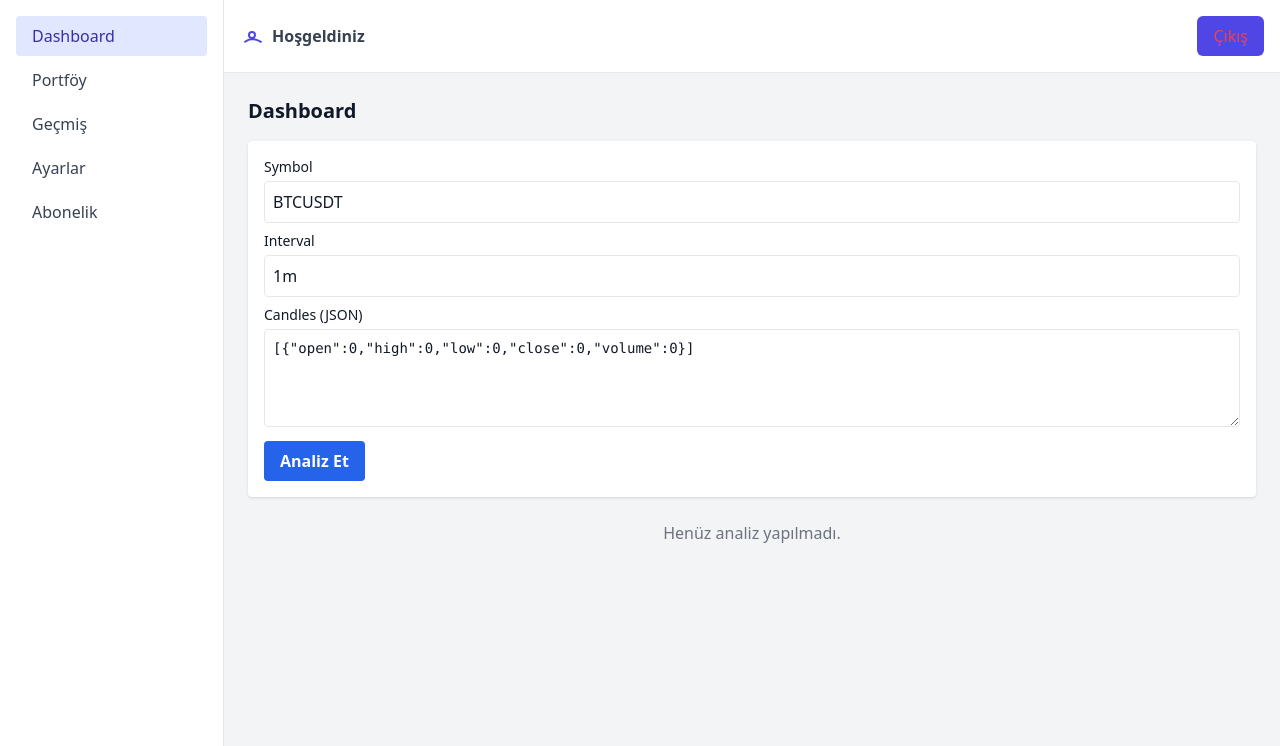
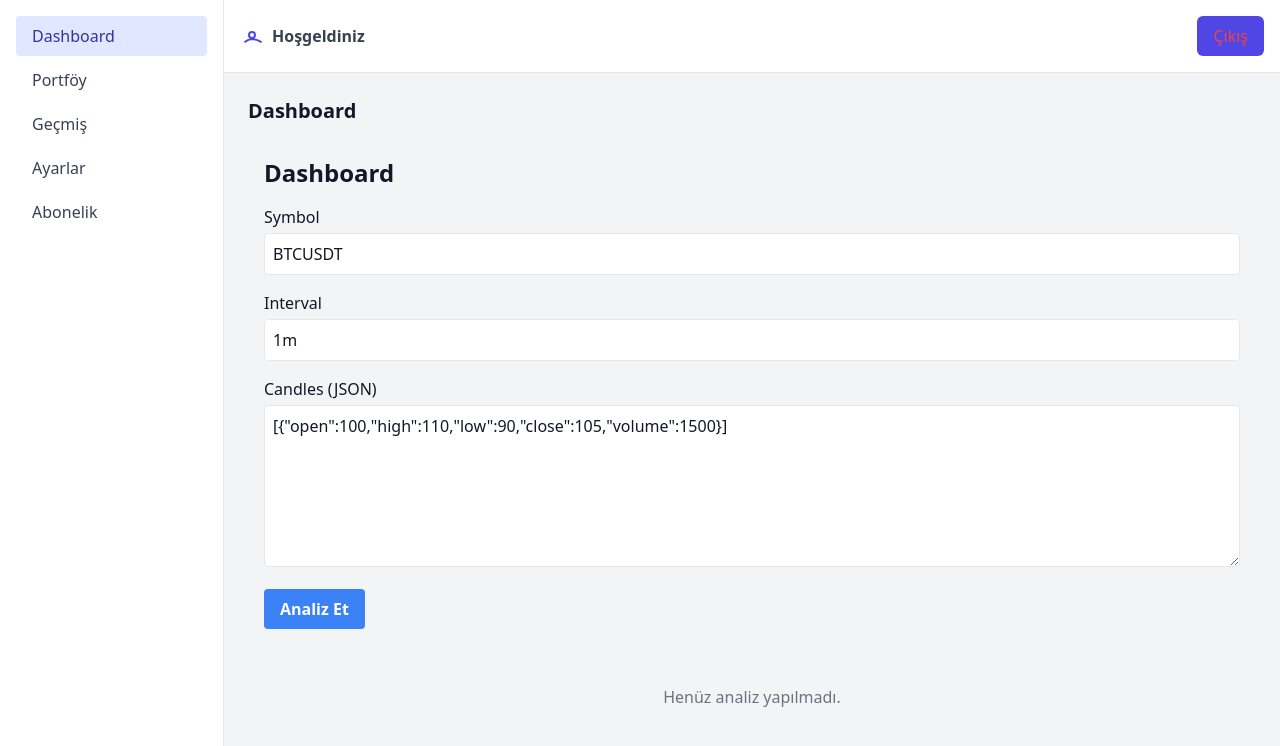
Before and after one commit to greencheff/trade-analyze-app, a React (Vite) app in the folder frontend/: page /dashboard in a window 1280 px wide. Shown: the top 746 px of the page. Built offline with nearby package versions, Linux system fonts and the light colour scheme.

Commit message:
Update WebhookForm.jsx

```diff
--- a/frontend/src/components/WebhookForm.jsx
+++ b/frontend/src/components/WebhookForm.jsx
@@ -1,76 +1,97 @@
-import { useState } from 'react'
+import React, { useState } from "react";
 
-export default function WebhookForm({ onResult }) {
-  const [symbol, setSymbol] = useState('BTCUSDT')
-  const [interval, setInterval] = useState('1m')
-  const [candles, setCandles] = useState(
-    '[{"open":0,"high":0,"low":0,"close":0,"volume":0}]'
-  )
-  const [loading, setLoading] = useState(false)
-  const [error, setError] = useState(null)
+function WebhookForm() {
+  const [symbol, setSymbol] = useState("BTCUSDT");
+  const [interval, setInterval] = useState("1m");
+  const [candles, setCandles] = useState(`[{"open":100,"high":110,"low":90,"close":105,"volume":1500}]`);
+  const [result, setResult] = useState(null);
+  const [loading, setLoading] = useState(false);
+  const [error, setError] = useState("");
 
   const handleSubmit = async (e) => {
-    e.preventDefault()
-    setLoading(true)
-    setError(null)
+    e.preventDefault();
+    setLoading(true);
+    setError("");
+    setResult(null);
+
     try {
-      const payload = {
+      const response = await fetch("https://trade-analyze-backend.onrender.com/api/analyze", {
+        method: "POST",
+        headers: {
+          "Content-Type": "application/json",
+        },
+        body: JSON.stringify({
           symbol,
           interval,
-        candles: JSON.parse(candles) // BURASI DÜZELTİLDİ
-      }
-      const resp = await fetch('https://trade-analyze-backend.onrender.com/api/analyze', { // URL DÜZELTİLDİ
-        method: 'POST',
-        headers: { 'Content-Type': 'application/json' },
-        body: JSON.stringify(payload),
-      })
-      if (!resp.ok) throw new Error('Sunucu hatası')
-      const data = await resp.json()
-      onResult(data)
-    } catch (err) {
-      setError(err.message)
-    } finally {
-      setLoading(false)
-    }
+          candles: JSON.parse(candles),
+        }),
+      });
+
+      if (!response.ok) {
+        throw new Error("Sunucudan hata alındı");
       }
 
+      const data = await response.json();
+      setResult(data);
+    } catch (err) {
+      console.error(err);
+      setError("Sunucuya bağlanılamadı veya hata oluştu.");
+    } finally {
+      setLoading(false);
+    }
+  };
+
   return (
-    <form onSubmit={handleSubmit} className="bg-white p-4 rounded shadow mb-6">
-      <div className="mb-2">
-        <label className="block text-sm font-medium mb-1">Symbol</label>
+    <div className="p-4">
+      <h2 className="text-2xl font-bold mb-4">Dashboard</h2>
+      <form onSubmit={handleSubmit} className="space-y-4">
+        <div>
+          <label className="block mb-1">Symbol</label>
           <input
+            type="text"
             value={symbol}
             onChange={(e) => setSymbol(e.target.value)}
-          className="w-full border p-2 rounded"
+            className="w-full p-2 border rounded"
           />
         </div>
-      <div className="mb-2">
-        <label className="block text-sm font-medium mb-1">Interval</label>
+        <div>
+          <label className="block mb-1">Interval</label>
           <input
+            type="text"
             value={interval}
             onChange={(e) => setInterval(e.target.value)}
-          className="w-full border p-2 rounded"
+            className="w-full p-2 border rounded"
           />
         </div>
-      <div className="mb-2">
-        <label className="block text-sm font-medium mb-1">
-          Candles (JSON)
-        </label>
+        <div>
+          <label className="block mb-1">Candles (JSON)</label>
           <textarea
-          rows={4}
             value={candles}
             onChange={(e) => setCandles(e.target.value)}
-          className="w-full border p-2 rounded font-mono text-sm"
+            className="w-full p-2 border rounded"
+            rows="6"
           />
         </div>
-      {error && <p className="text-red-600 mb-2">{error}</p>}
         <button
           type="submit"
           disabled={loading}
-        className="bg-blue-600 text-white px-4 py-2 rounded"
+          className="bg-blue-500 text-white px-4 py-2 rounded"
         >
-        {loading ? 'Gönderiliyor...' : 'Analiz Et'}
+          {loading ? "Analiz Ediliyor..." : "Analiz Et"}
         </button>
       </form>
-  )
+
+      <div className="mt-6">
+        {error && <div className="text-red-500">{error}</div>}
+        {result && (
+          <div className="p-4 mt-4 border rounded bg-gray-100">
+            <h3 className="text-xl font-semibold mb-2">Analiz Sonucu:</h3>
+            <pre className="text-sm">{JSON.stringify(result, null, 2)}</pre>
+          </div>
+        )}
+      </div>
+    </div>
+  );
 }
+
+export default WebhookForm;
```
Lines whose indentation alone changed are shown as unchanged.
